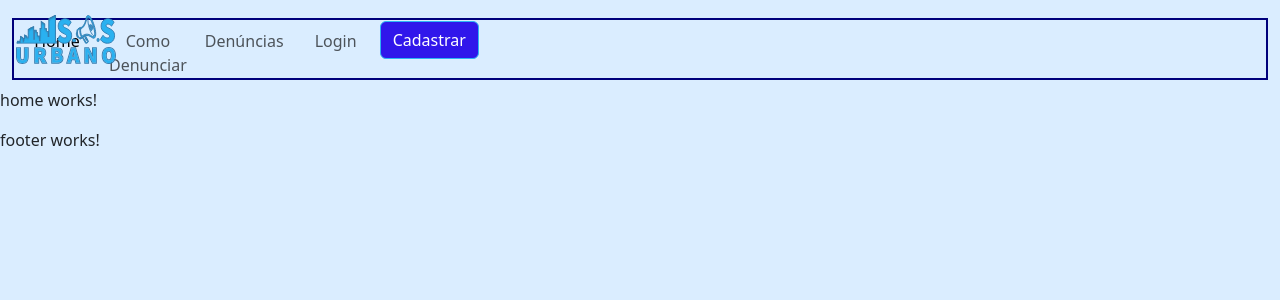
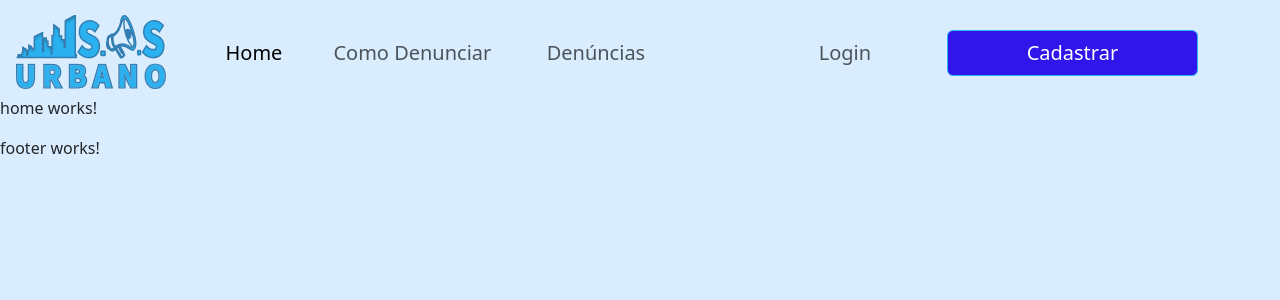
Before and after one commit to RafaelTabolka/fatec_sos_urbano_frontend, an Angular app: page /home in a window 1280 px wide. Shown: the top 300 px of the page. Built offline with nearby package versions, Linux system fonts and the light colour scheme.

Commit message:
Adicionado responsividade ao menu de navegação

```diff
--- a/src/app/components/navbar/navbar.component.css
+++ b/src/app/components/navbar/navbar.component.css
@@ -1,15 +1,18 @@
+* {
+    font-size: 20px;
+}
 /* Logo */
 .navbar-logo {
     position: absolute;
     left: 10px;
     top: 25px;
     z-index: 1;
-    cursor: pointer;
 }
 
 .img-logo {
     width: 70px;
 }
+
 
 @media(min-width: 190px) {
     .img-logo {
@@ -44,13 +47,13 @@
 }
 
 .nav-item {
-    margin: 1px;
-    height: 7vh;
+    margin: 2px;
 }
 
 .nav-link:hover {
     background-color: #2db4f4;
-    border: 1px solid #076591;
+    /* O outline cria um contorno no elemento sem afetar o tamanho como o border faz */
+    outline: 1px solid #076591;
     border-radius: 3px;
     transition: 0.3s;
 }
@@ -59,6 +62,7 @@
     background-color: #3016EB;
     border: 1px solid #2DB4F4;
     width: 100%;
+    height: 46px;
 }
 
 .btn-primary:hover {
@@ -76,3 +80,135 @@
         width: 60%;
     }
 }
+
+@media(min-width: 768px) {
+    .navbar-collapse {
+        border: none;
+    }
+
+    .navbar-logo {
+        top: 15px;
+    }
+
+    .navbar-nav {
+        width: 100%;
+        gap: 10px;
+    }
+
+    .nav-item-home {
+        width: 10%;
+        margin-left: 120px;
+    }
+    .nav-item-how-report {
+        width: 84%;
+    }
+
+    .nav-item-complaints {
+        width: 20%;
+    }
+
+    .nav-link-login {
+        margin-left: 30px;
+        width: 40%;
+    }
+}
+
+@media(min-width: 850px) {
+    .nav-item-home {
+        width: 10%;
+    }
+
+    .nav-item-how-report {
+        width: 30%;
+    }
+
+    .nav-item-complaints {
+        width: 17%;
+    }
+
+    .nav-link-login {
+        width: 20%;
+    }
+
+    .nav-link-button {
+        width: 30%;
+    }
+}
+
+@media(min-width: 992px) {
+    .nav-item-home {
+        width: 7%;
+        margin-left: 130px;
+    }
+
+    .nav-item-how-report {
+        width: 17%;
+    }
+
+    .nav-item-complaints {
+        width: 11%;
+    }
+
+    .nav-link-login {
+        margin-left: 20px;
+        width: 15%;
+    }
+
+    .nav-link-button {
+        width: 25%;
+    }
+}
+
+@media(min-width: 1100px) {
+    .navbar-logo {
+        left: 16px;
+        top: 15px;
+    }
+
+    .img-logo {
+        width: 150px;
+    }
+
+    .navbar-collapse {
+        margin: 10px auto 10px auto;
+    }
+
+    .nav-item-how-report {
+        width: 16%;
+    }
+
+    .nav-link-login {
+        margin-left: 80px;
+        width: 14%;
+    }
+
+    .nav-link-button {
+        width: 20%;
+    }
+
+}
+
+@media(min-width: 1400px) {
+    .nav-item-home {
+        width: 5%;
+        margin-left: 130px;
+    }
+
+    .nav-item-how-report {
+        width: 12%;
+    }
+
+    .nav-item-complaints {
+        width: 8%;
+    }
+
+    .nav-link-login {
+        margin-left: 20px;
+        width: 14%;
+    }
+
+    .nav-link-button {
+        width: 20%;
+    }
+
+}
--- a/src/app/components/navbar/navbar.component.html
+++ b/src/app/components/navbar/navbar.component.html
@@ -4,7 +4,7 @@
 </a>
 
 <!-- Menu de navegação -->
-<nav class="navbar navbar-expand-sm">
+<nav class="navbar navbar-expand-md">
   <div class="container-fluid justify-content-end">
     <button class="navbar-toggler" type="button" data-bs-toggle="collapse" data-bs-target="#navbarNavDropdown" aria-controls="navbarNavDropdown" aria-expanded="false" aria-label="Toggle navigation">
       <span ><img src="assets/Menu_Hamburguer.svg" alt=""></span>
@@ -12,25 +12,26 @@
 
     <div class="collapse navbar-collapse" id="navbarNavDropdown">
       <ul class="navbar-nav">
-        <li class="nav-item">
+        <li class="nav-item nav-item-home">
           <a class="nav-link active" aria-current="page" href="#">Home</a>
         </li>
 
-        <li class="nav-item">
+        <li class="nav-item nav-item-how-report">
           <a class="nav-link" href="#">Como Denunciar</a>
         </li>
 
-        <li class="nav-item">
+        <li class="nav-item nav-item-complaints">
           <a class="nav-link" href="#">Denúncias</a>
         </li>
 
-        <li class="nav-item">
+        <li class="nav-item nav-link-login">
           <a class="nav-link" href="#">Login</a>
         </li>
 
-        <li class="nav-item">
+        <li class="nav-item nav-link-button">
           <button class="btn btn-primary">Cadastrar</button>
         </li>
+
       </ul>
     </div>
   </div>
```
